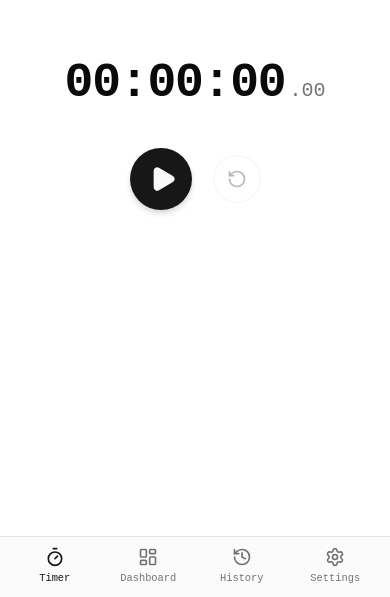
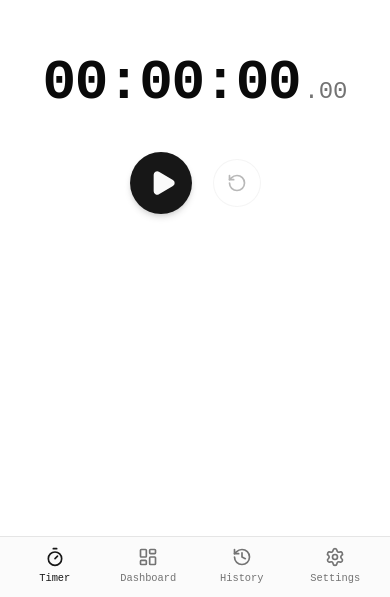
Before and after one commit to Sayantand938/orbit, a React (Vite) app: page / in a window 390 px wide. Shown: the part 247-844 px from the top of the page. Built offline with nearby package versions, Linux system fonts and the light colour scheme.

Commit message:
style(timer): fine-tune mobile digit scale for prominent display

```diff
--- a/src/pages/Timer.tsx
+++ b/src/pages/Timer.tsx
@@ -34,10 +34,10 @@ export function Timer() {
         <div className="flex h-full flex-col items-center justify-center gap-10 sm:gap-14 select-none">
             {/* Timer digits display */}
             <div className="flex items-baseline gap-1 font-martian tabular-nums select-none whitespace-nowrap">
-                <span className="text-4xl min-[380px]:text-5xl sm:text-7xl lg:text-8xl font-semibold tracking-tight">
+                <span className="text-[3.25rem] min-[390px]:text-[3.5rem] sm:text-7xl lg:text-8xl font-semibold tracking-tight leading-none">
                     {main}
                 </span>
-                <span className="text-lg min-[380px]:text-xl sm:text-3xl lg:text-4xl font-medium text-muted-foreground">
+                <span className="text-xl min-[390px]:text-2xl sm:text-3xl lg:text-4xl font-medium text-muted-foreground leading-none">
                     .{centiseconds}
                 </span>
             </div>
```
